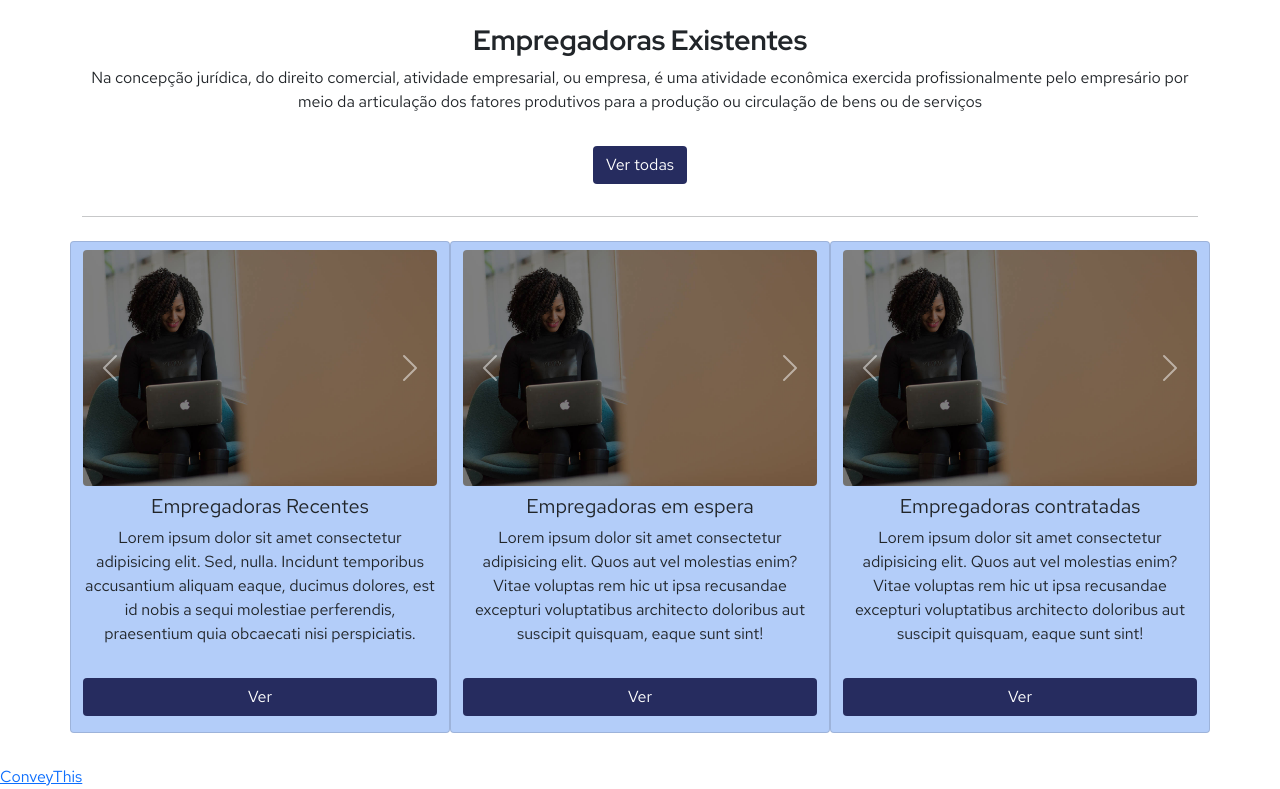
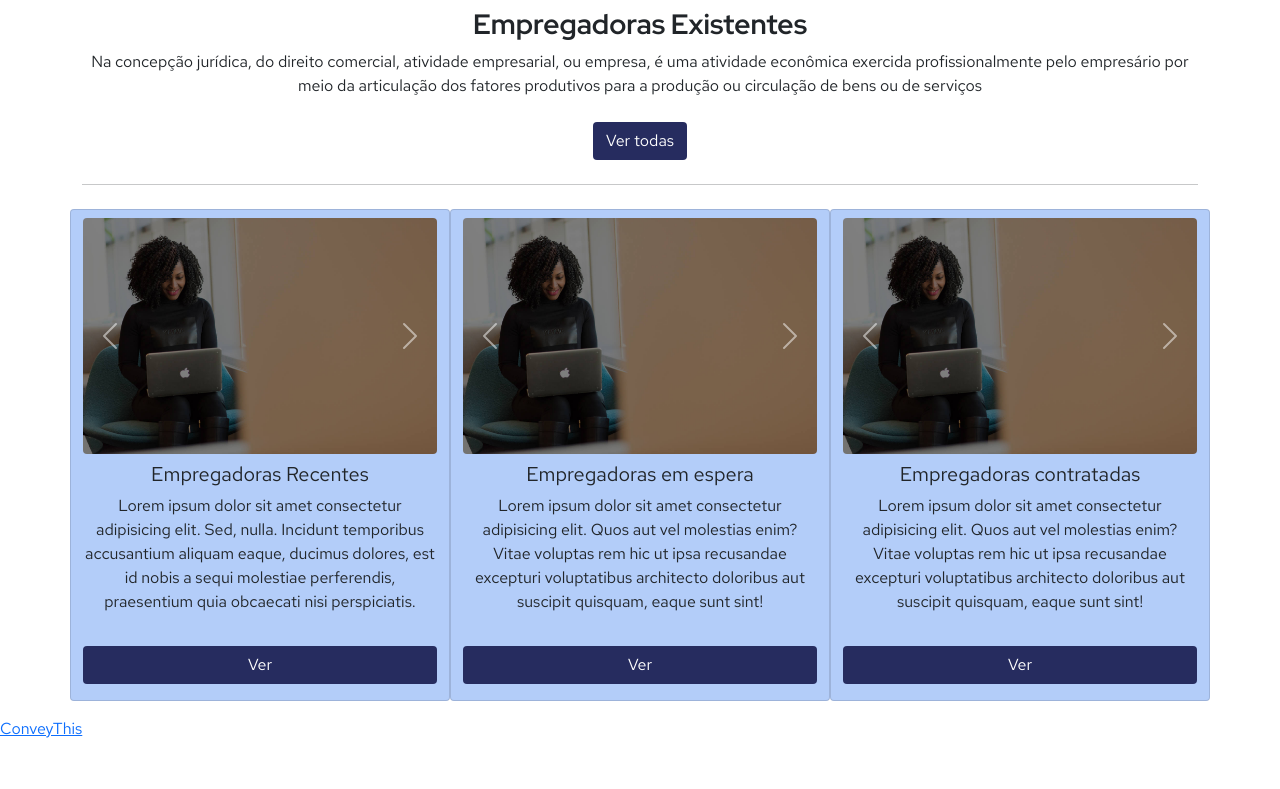
Before and after one commit to josecaetano/bomjobsrecrutamento, a PHP site: page /Tecmorf/Painel_Contratante/ in a window 1280 px wide. Shown: the part 58-847 px from the top of the page. After the commit the page ends 796 px from the top, so only its background shows below. Run offline with PHP 8.4, Linux system fonts and the light colour scheme; the visitor is signed in with stand-in values (Sample User, id 1); data that the repository does not hold is empty; some libraries are stand-ins or nearby versions.

Commit message:
Update index.php

```diff
--- a/Painel_Contratante/index.php
+++ b/Painel_Contratante/index.php
@@ -61,12 +61,12 @@
         </div>
     </div>
     <main>
-        <div class="container my-4 text-center">
+        <div class="container my-2 text-center">
             <h3>Empregadoras Existentes</h3>
             <div >
                 <p>Na concepção jurídica, do direito comercial, atividade empresarial, ou empresa, é uma atividade econômica exercida profissionalmente pelo empresário por meio da articulação dos fatores produtivos para a produção ou circulação de bens ou de serviços</p>
             </div>
-            <button type="button" data-bs-toggle="modal" data-bs-target="#staticBackdropContratante" class="btn btn-primeira my-3">Ver todas</button>
+            <button type="button" data-bs-toggle="modal" data-bs-target="#staticBackdropContratante" class="btn btn-primeira my-2">Ver todas</button>
             <hr>
             <div class="row">
                 <div class="col-sm-12 col-md-4 my-2 card bg bg-terceira">
```
